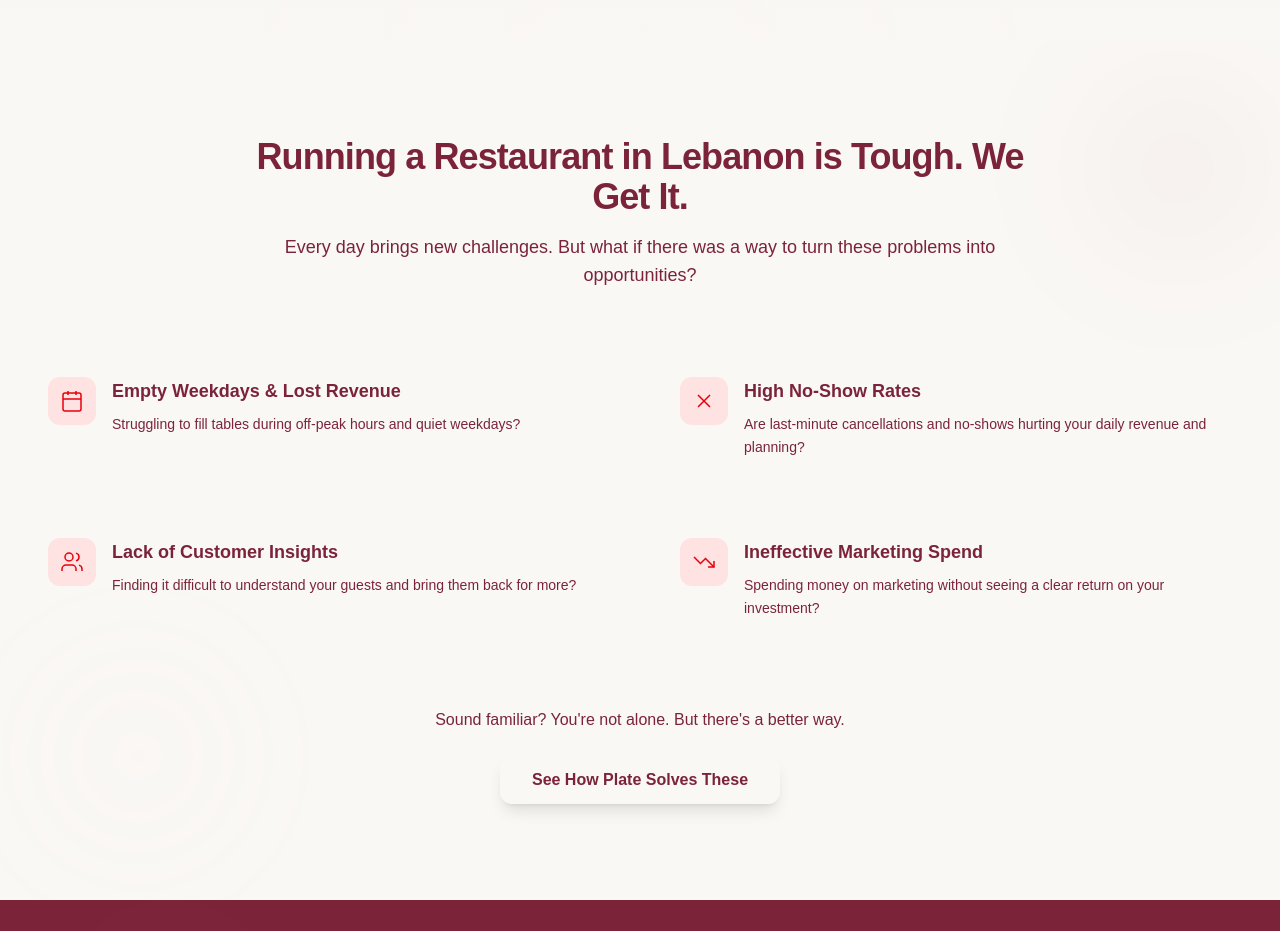
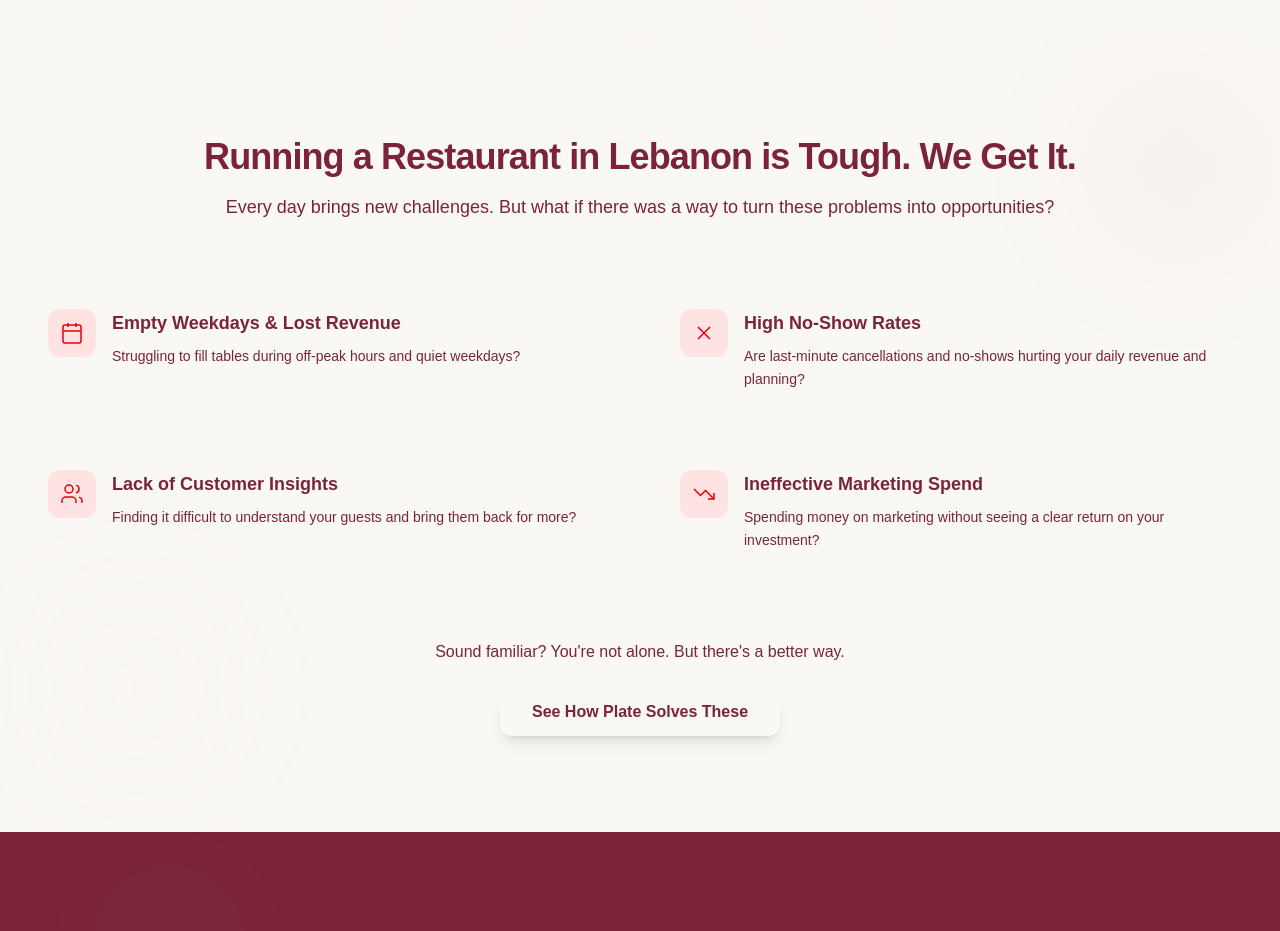
Before and after one commit to qwerty-development/plate-landing-page, a Next.js app: page /restaurant in a window 1280 px wide. Shown: the part 900-1831 px from the top of the page. Built offline with nearby package versions, Linux system fonts and the light colour scheme.

Commit message:
tiny change

```diff
--- a/app/components/RestaurantChallenges.tsx
+++ b/app/components/RestaurantChallenges.tsx
@@ -79,7 +79,7 @@ export default function RestaurantChallenges() {
       </div>
 
       <div className="relative z-10 max-w-7xl mx-auto px-6">
-        <header className="text-center max-w-3xl mx-auto mb-16">
+        <header className="text-center max-w-4xl mx-auto mb-16">
           <h2
             className={`text-3xl lg:text-4xl font-bold tracking-tight transition-all duration-1000 ${
               isVisible
```
